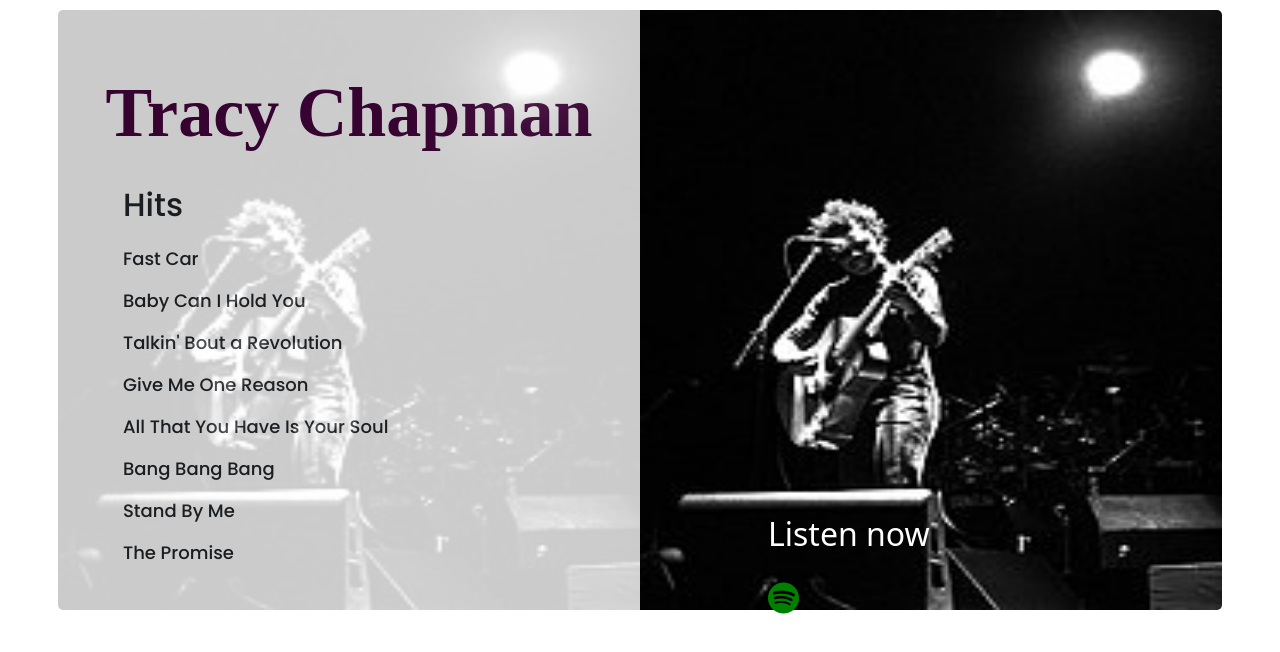
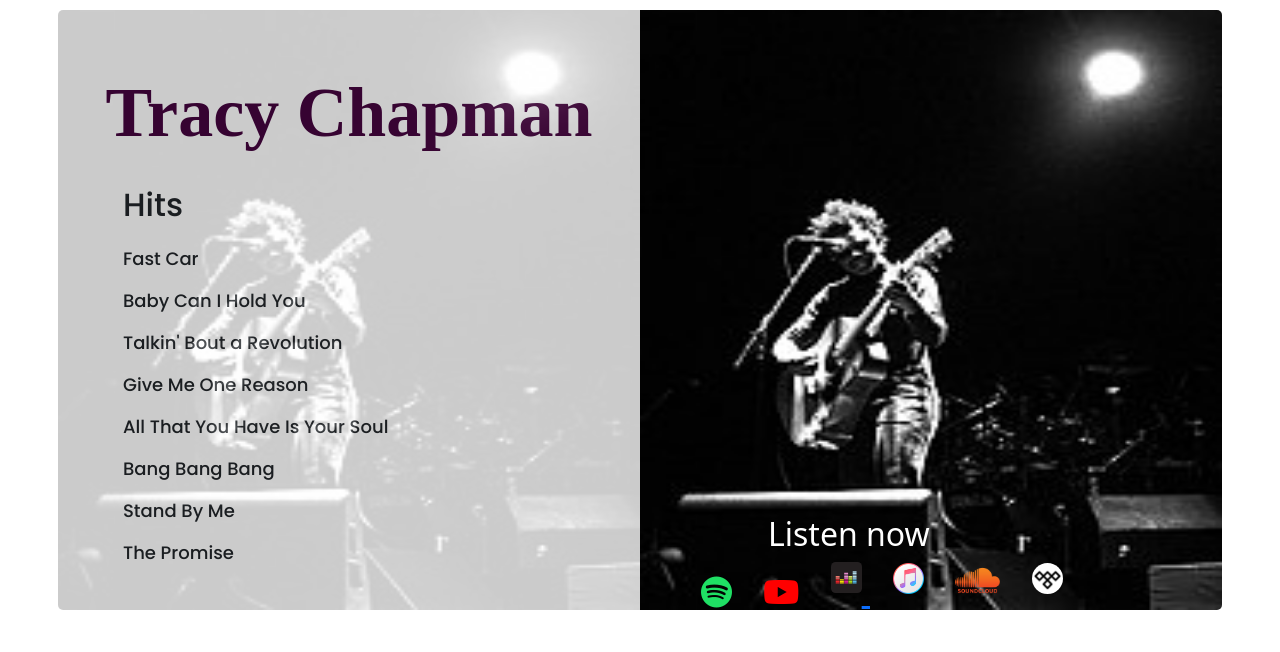
Before and after one commit to NneneA/Pop-Star-Landing-Page-Challenge, a plain HTML site: page index.html in a window 1280 px wide. Drawn offline with nearby package versions, Linux system fonts and the light colour scheme.

Commit message:
updated the html and css files, and added images

```diff
--- a/index.html
+++ b/index.html
@@ -42,6 +42,29 @@
             <div class="listen-text">
               <p>Listen now</p>
               <a href="https://open.spotify.com/artist/7oPgCQqMMXEXrNau5vxYZP" target="_blank" rel="noopener noreferrer"><i class="fa-brands fa-spotify spotify"></i></a>
+              <a href="https://www.youtube.com/watch?v=mltoOQIK-fI" target="_blank" rel="noopener noreferrer"><i class="fa-brands fa-youtube youtube"></i></a>
+              <a href="https://www.deezer.com/en/playlist/4880895984" target="_blank" rel="noopener noreferrer">
+                <svg xmlns="http://www.w3.org/2000/svg" aria-label="Deezer" role="img" fill="none" stroke-width="20" viewBox="0 0 512 512" width="31px" height="31px">
+                  <g id="SVGRepo_bgCarrier" stroke-width="0"></g>
+                  <g id="SVGRepo_tracerCarrier" stroke-linecap="round" stroke-linejoin="round"></g>
+                  <g id="SVGRepo_iconCarrier">
+                    <rect width="512" height="512" rx="15%" fill="#231f20"></rect>
+                    <path stroke="#f1796e" d="M78 241h64m-64 26h64"></path>
+                    <path stroke="#ec2529" d="M78 293h64m-64 26h64m-64 26h64"></path>
+                    <path stroke="#f6dd05" d="M148 293h64m-64 26h64m-64 26h64"></path>
+                    <path stroke="#e78dcc" d="M218 241h64m-64 26h64m-64-52h64m-64-26h64"></path>
+                    <path stroke="#d81996" d="M218 293h64m-64 26h64m-64 26h64"></path>
+                    <path stroke="#d6e465" d="M288 241h64m-64 26h64"></path>
+                    <path stroke="#adda1a" d="M288 293h64m-64 26h64m-64 26h64"></path>
+                    <path stroke="#b0d8e6" d="M358 241h64m-64 26h64m-64-52h64m-64-26h64m-64-26h64"></path>
+                    <path stroke="#56bbe9" d="M358 293h64m-64 26h64m-64 26h64"></path>
+                  </g>
+                </svg>
+              </a>
+              <a href="https://music.apple.com/us/artist/tracy-chapman/5796121" target="_blank" rel="noopener noreferrer"> <img src="images/ITunes_logo.svg.png" alt="" class="itunes" /></a>
+              <a href="https://soundcloud.com/tracychapmanofficial" target="_blank" rel="noopener noreferrer"><img src="images/soundcloud-svgrepo-com.png" alt="" class="soundcloud" /></a>
+              <!-- <a href="https://www.deezer.com/en/playlist/4880895984" target="_blank" rel="noopener noreferrer"><img src="images/deezer-svgrepo-com.png" alt="" class="deezer" /></a> -->
+              <a href="https://tidal.com/browse/artist/242" target="_blank" rel="noopener noreferrer"><img src="images/tidal-svgrepo-com.png" alt="" class="tidal" /></a>
             </div>
           </div>
         </div>
--- a/styles/styles.css
+++ b/styles/styles.css
@@ -69,6 +69,50 @@ li {
   font-weight: 500;
 }
 
+.listen-text p {
+  margin-bottom: 0;
+}
+
 .spotify {
-  color: green;
+  color: #1fdf64;
+  margin-left: -67px;
+  margin-bottom: 17px;
 }
+
+.youtube {
+  color: #ff0000;
+  margin-bottom: 15px;
+  margin-left: 23px;
+}
+
+a svg {
+  margin-bottom: 36px;
+  margin-left: 23px;
+}
+
+.itunes {
+  width: 31px;
+  margin-left: 23px;
+  margin-bottom: 34px;
+}
+
+.soundcloud {
+  width: 45px;
+  margin-left: 23px;
+  margin-bottom: 30px;
+}
+
+.deezer {
+  width: 31px;
+  margin-left: 23px;
+  margin-bottom: 36px;
+}
+
+.tidal {
+  width: 31px;
+  margin-left: 23px;
+  margin-bottom: 35px;
+  background-color: white;
+  border-radius: 50%;
+
+}
```
Also changed, not shown: images/ITunes_logo.svg.png (added), images/deezer-svgrepo-com.png (added), images/soundcloud-svgrepo-com.png (added), images/tidal-svgrepo-com.png (added).
